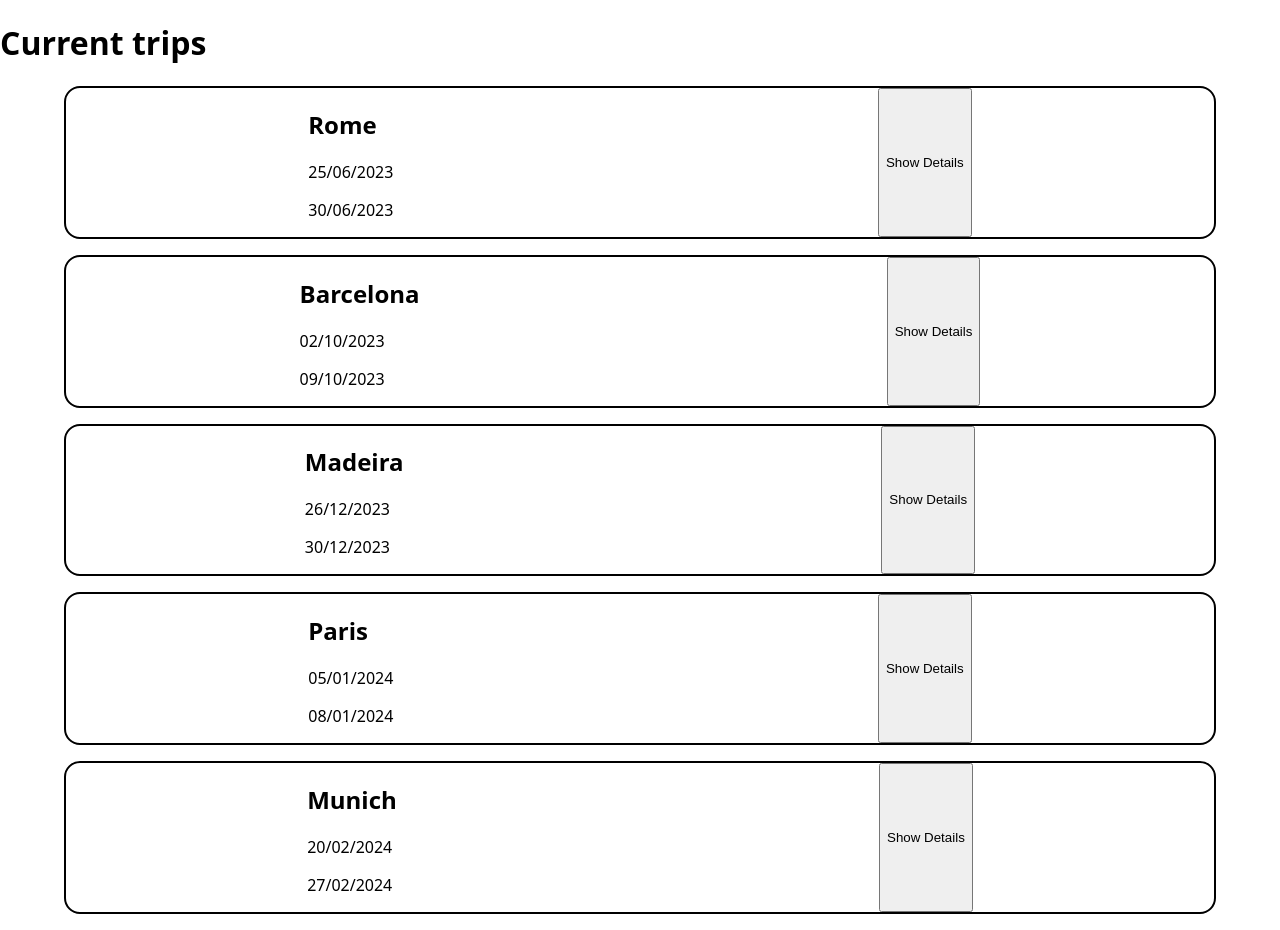
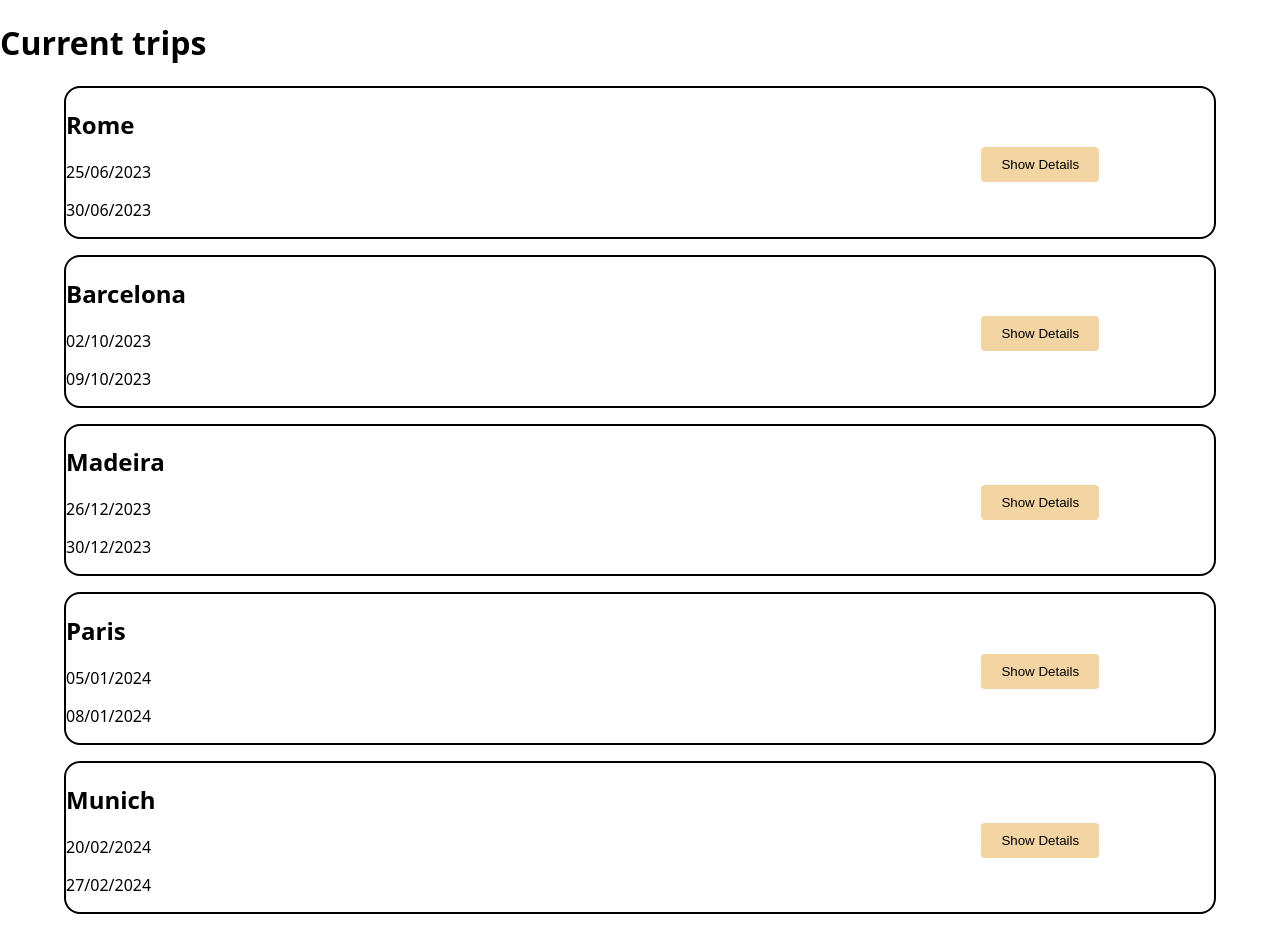
Before and after one commit to LukasWeckner/Capstone-Travel, a Next.js app: page / in a window 1280 px wide. Built offline with nearby package versions, Linux system fonts and the light colour scheme.

Commit message:
style button

```diff
--- a/components/Button/index.js
+++ b/components/Button/index.js
@@ -1,3 +1,14 @@
-export default function Button({ children, onClick }) {
-  return <button onClick={onClick}>{children}</button>;
-}
+import styled from "styled-components";
+
+const Button = ({ children, onClick }) => {
+  return <BasicButton onClick={onClick}>{children}</BasicButton>;
+};
+const BasicButton = styled.button`
+  padding: 10px 20px;
+  background-color: #f2d5a3;
+  border: none;
+  border-radius: 4px;
+  cursor: pointer;
+`;
+
+export default BasicButton;
--- a/components/PreviewCard/index.js
+++ b/components/PreviewCard/index.js
@@ -1,6 +1,6 @@
 import { trips } from "../../lib/data";
 import styled from "styled-components";
-import Button from "../Button";
+import BasicButton from "../Button";
 
 export default function PreviewCard() {
   return (
@@ -12,12 +12,18 @@ export default function PreviewCard() {
             <p>{startDate}</p>
             <p>{endDate}</p>
           </div>
-          <Button>Show Details</Button>
+          <StyledButton>Show Details</StyledButton>
         </StyledListItem>
       ))}
     </StyledList>
   );
 }
+
+const StyledButton = styled(BasicButton)`
+  position: absolute;
+  top: 40%;
+  right: 10%;
+`;
 
 const StyledList = styled.ul`
   list-style-type: none;
@@ -32,6 +38,5 @@ const StyledListItem = styled.li`
   border: 2px solid black;
   border-radius: 1rem;
   width: 90%;
-  display: flex;
-  justify-content: space-around;
+  position: relative;
 `;
```
